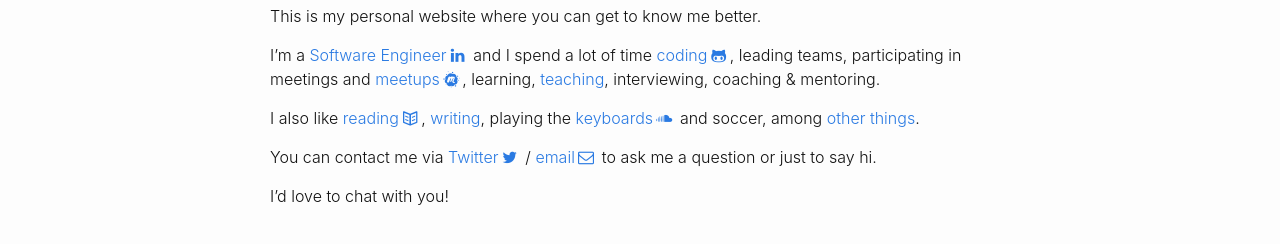
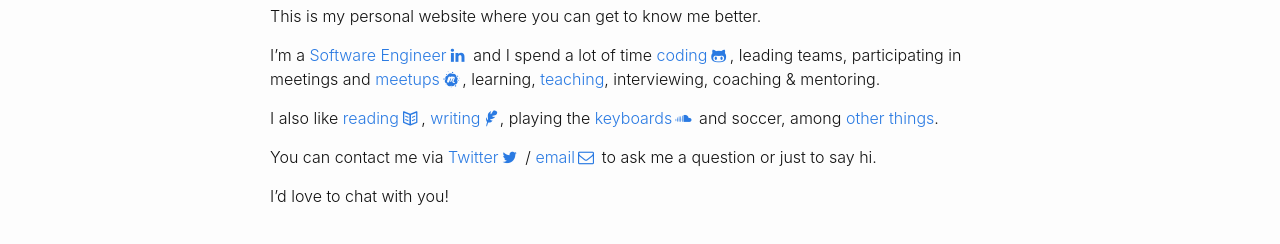
Before and after one commit to aaccurso/aaccurso.github.io, a Jekyll site: the page built from index.md, in a window 1280 px wide. Shown: the part 184-428 px from the top of the page. Built offline with Jekyll 4.4.1, drawn with Linux system fonts in a browser that asks for light colours; our own code applies the rules of GitHub Pages for plain Markdown files.

Commit message:
Add feather icon to writing

```diff
--- a/_posts/2017-02-18-tabisworld.markdown
+++ b/_posts/2017-02-18-tabisworld.markdown
@@ -6,7 +6,7 @@ categories: project gaming
 ---
 Today I felt like writing about one of my greatest professional experiences.
 
-It all started one day when the CEO of the company I was working at had closed a deal on a project that consisted of **building 10 mobile games for kids** and he had chosen me to be the **technical leader** of the project.
+It all started one day when the CEO of the company I was working at had closed a deal on a project that consisted of **building 10 mobile games for kids**, and he had chosen me to be the **technical leader** of the project.
 
 I remember I was finishing a small project at the moment so I was going to be free a few weeks before the new project's start, which was really convenient. And my previous leadership on a fullstack project had gone pretty well so the CEO thought it was a good opportunity to give me a chance at something bigger.
 
--- a/_sass/_fontello.scss
+++ b/_sass/_fontello.scss
@@ -56,7 +56,7 @@
 
 .icon-mail::after { content: '\e800'; } /* '' */
 .icon-book-open::after { content: '\e801'; } /* '' */
-.icon-feather::after { content: '\e802'; } /* '' */
+.icon-feather::after { content: '\e802'; margin-right: 0; } /* '' */
 .icon-twitter::after { content: '\f099'; } /* '' */
 .icon-facebook::after { content: '\f09a'; } /* '' */
 .icon-github-circled::after { content: '\f09b'; } /* '' */
--- a/index.md
+++ b/index.md
@@ -10,7 +10,7 @@ This is my personal website where you can get to know me better.
 
 I'm a [Software Engineer][Linkedin]{:.icon-linkedin target="_blank"} and I spend a lot of time [coding][Github]{:.icon-github target="_blank"}, leading teams, participating in meetings and [meetups][Meetup]{:.icon-meetup target="_blank"}, learning, [teaching][frontend-training]{:target="_blank"}, interviewing, coaching &amp; mentoring.
 
-I also like [reading][Goodreads]{:.icon-book-open target="_blank"}, [writing][blog], playing the [keyboards][SoundCloud]{:.icon-soundcloud target="_blank"} and soccer, among [other things][about-me].
+I also like [reading][Goodreads]{:.icon-book-open target="_blank"}, [writing][blog]{:.icon-feather target="_blank"}, playing the [keyboards][SoundCloud]{:.icon-soundcloud target="_blank"} and soccer, among [other things][about-me].
 
 You can contact me via [Twitter]{:.icon-twitter target="_blank"} / [email]({{ site.email }}){:.icon-mail href="mailto:{{ site.email }}"} to ask me a question or just to say hi.
 
```
